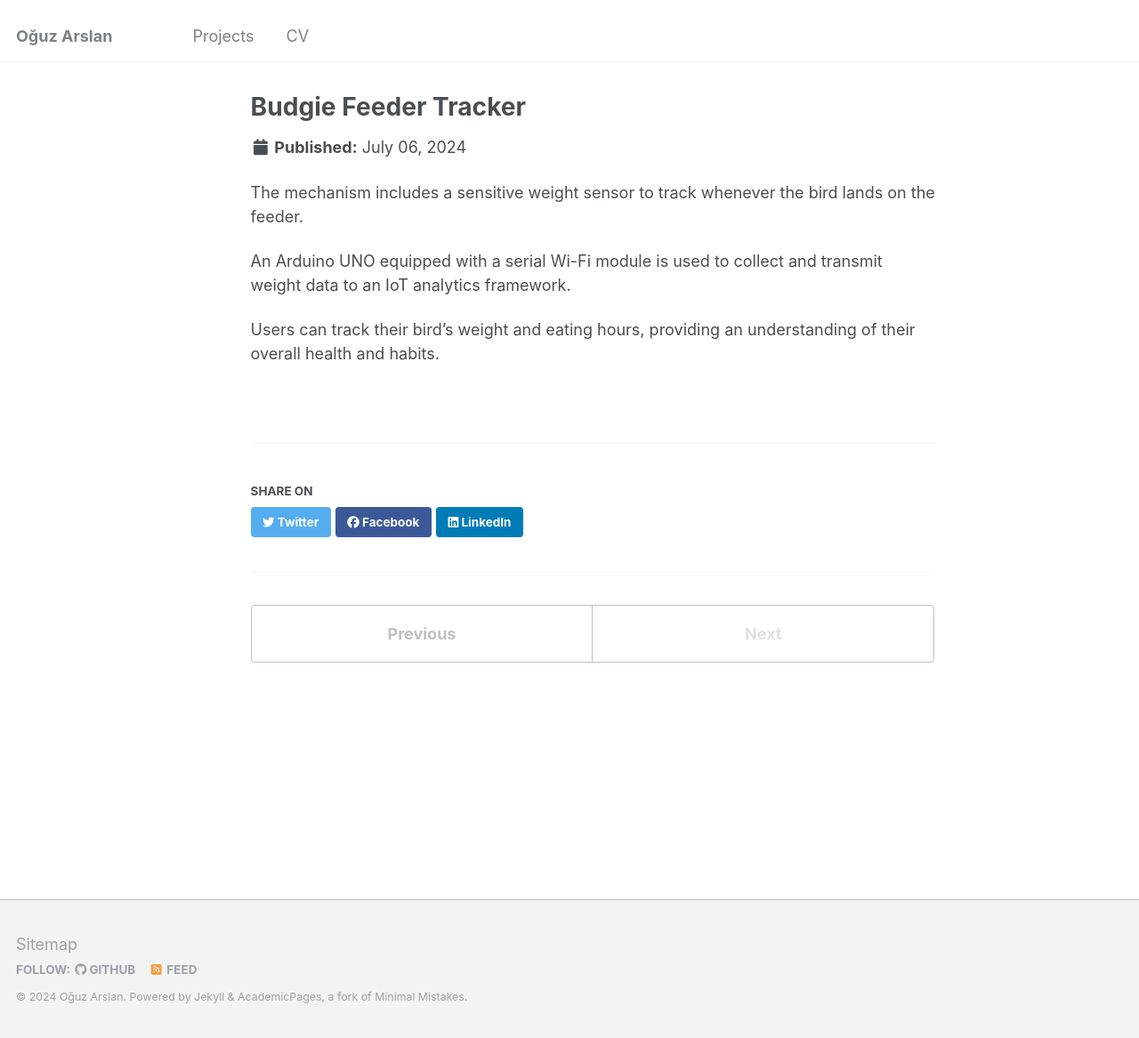
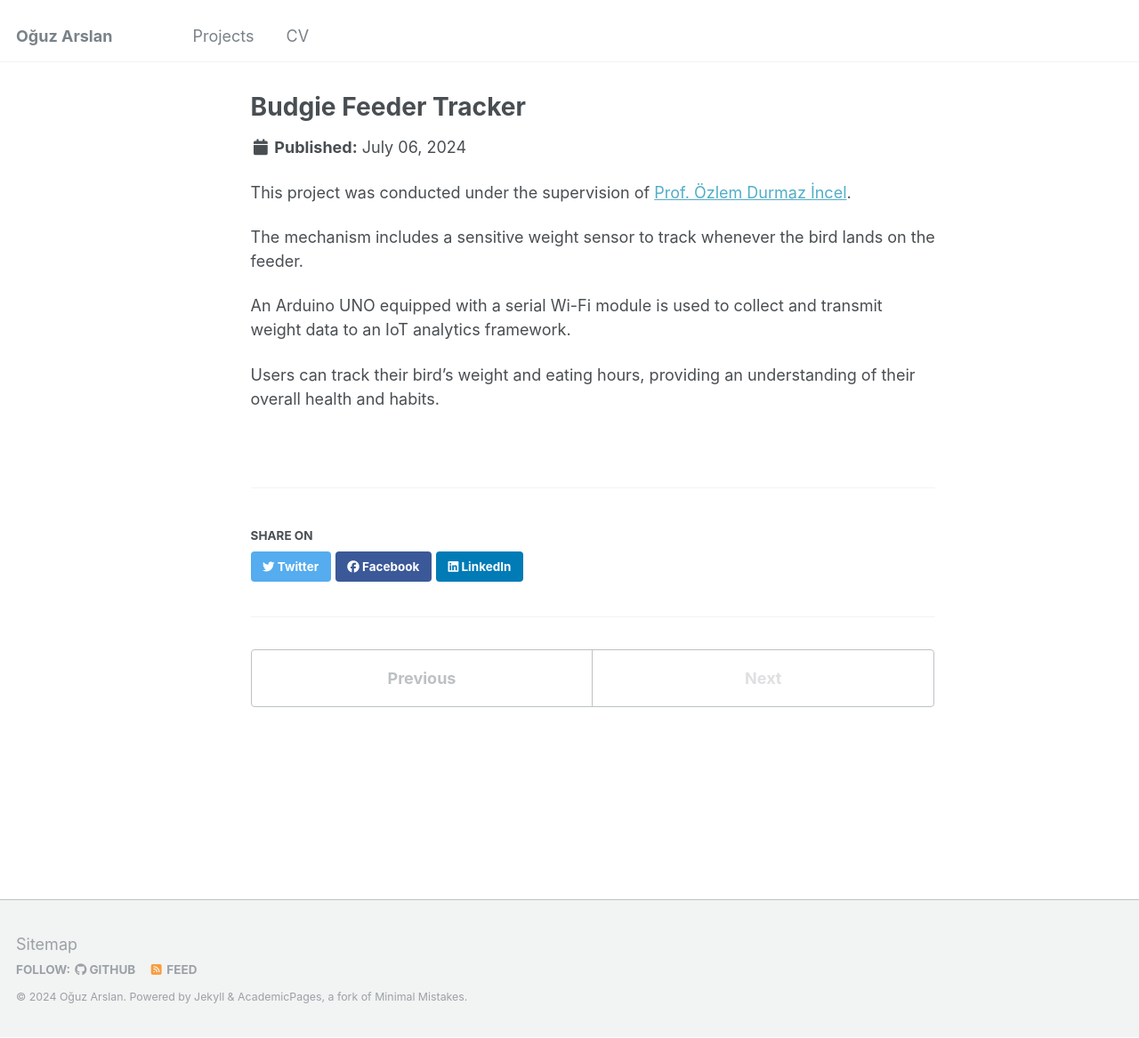
Before and after one commit to Boysle/boysle.github.io, a Jekyll site: the page built from _portfolio/2budgiefeedertracker.md, in a window 1280 px wide and 1167 px high. Shown: the whole window at 89% size. Built offline with Jekyll 4.4.1, drawn with Linux system fonts in a browser that asks for light colours.

Commit message:
Update 2budgiefeedertracker.md

```diff
--- a/_portfolio/2budgiefeedertracker.md
+++ b/_portfolio/2budgiefeedertracker.md
@@ -4,6 +4,7 @@ excerpt: "A System for Pet Bird Owners to Track Their Bird's Eating Habits<br/><
 author_profile: false
 collection: projects
 ---
+This project was conducted under the supervision of [Prof. Özlem Durmaz İncel](https://www.cmpe.boun.edu.tr/people/ozlem.durmaz).
 
 The mechanism includes a sensitive weight sensor to track whenever the bird lands on the feeder.
 
```
